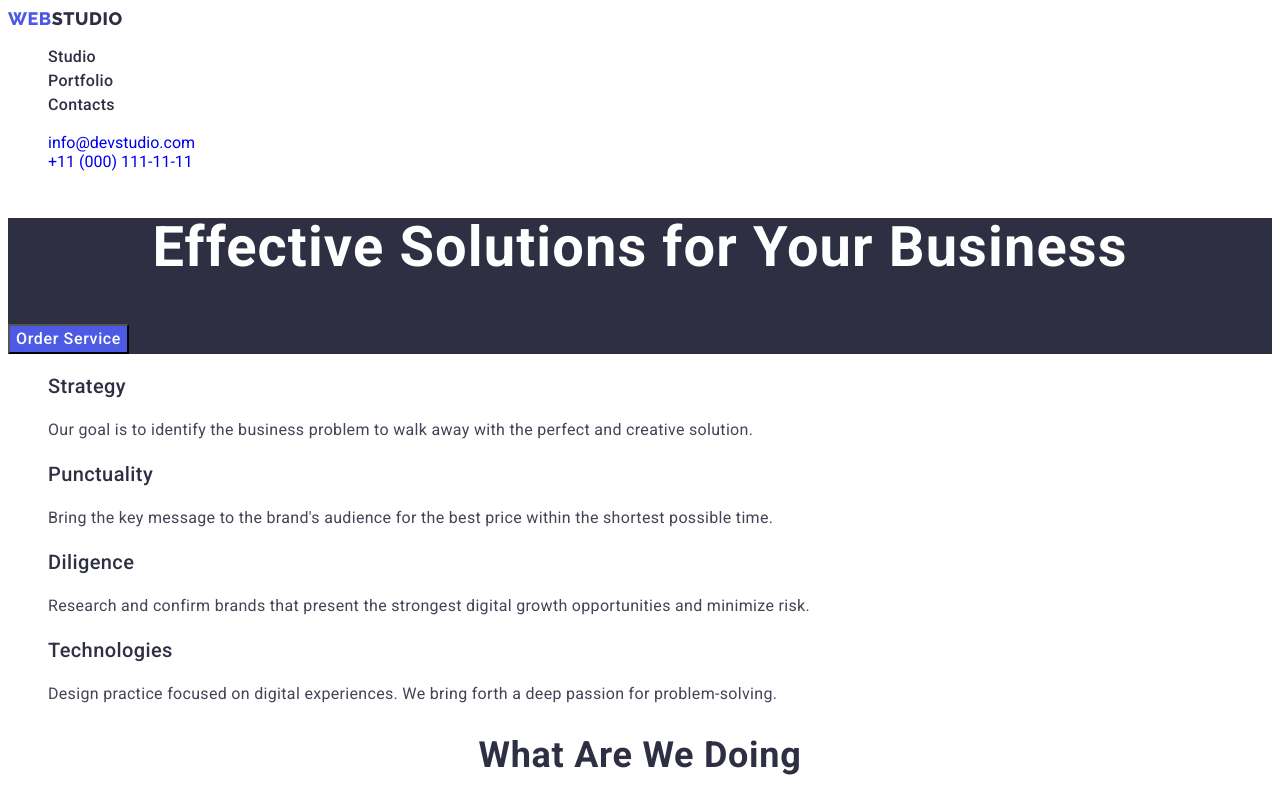
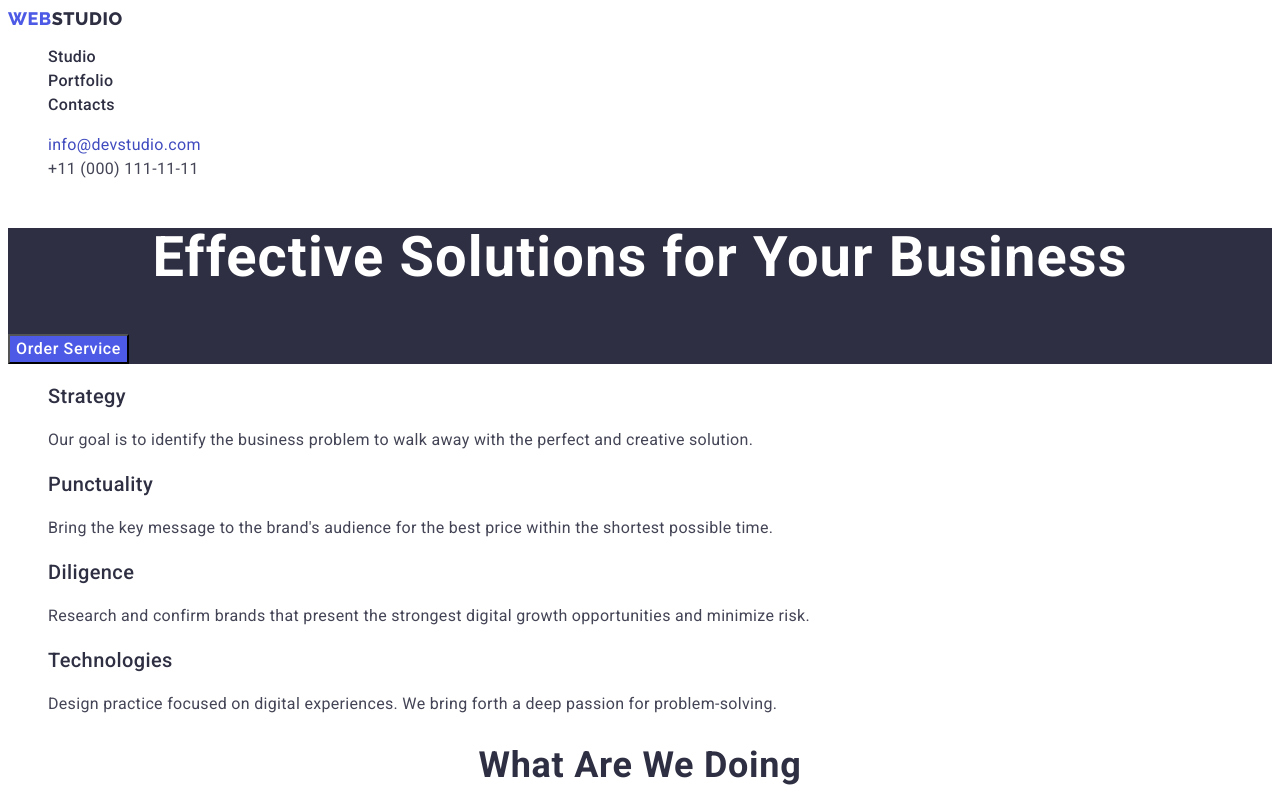
Before and after one commit to Ir1Sha/goit-markup-hw-02, a plain HTML site: page index.html in a window 1280 px wide. In both pictures the pointer is over the link "info@devstudio.com". Shown: the top 800 px of the page. Drawn offline with Linux system fonts and the light colour scheme.

Commit message:
Class corrections

```diff
--- a/css/styles.css
+++ b/css/styles.css
@@ -84,18 +84,16 @@ body {
 .contacts {
   font-style: normal;
 }
-.contact-email,
-.contact-number {
+.contact-item,
+.contact-item {
   font-size: 16px;
   line-height: 1.5;
   letter-spacing: 0.02em;
   color: var(--text-color);
 }
 
-.contact-email:hover,
-.contact-email:focus,
-.contact-number:hover,
-.contact-number:focus {
+.contact-item:hover,
+.contact-item:focus {
   color: var(--menu-links-accent);
 }
 
```
